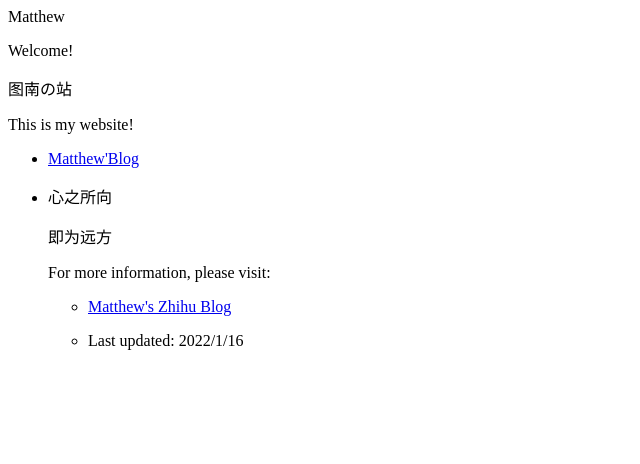
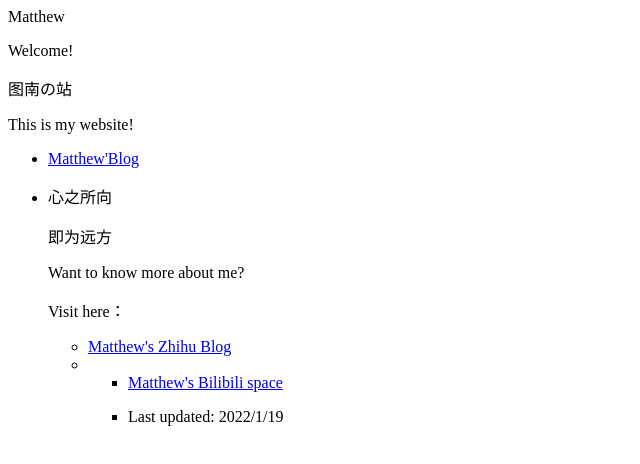
Before and after one commit to drtunanjiang/drtunanjiang.github.io, a plain HTML site: page index.html in a window 1280 px wide. Shown: the whole page, without its empty margins (0-640 px from the left). Drawn offline with Linux system fonts and the light colour scheme.

Commit message:
Update index.html

```diff
--- a/index.html
+++ b/index.html
@@ -16,8 +16,11 @@
 <p>                                                               即为远方
 
 
-<p>For more information, please visit:
+<p>Want to know more about me?
+  <p> Visit here：
 <ul>
    <li><a href="https://www.zhihu.com/people/84cb03f5a14d662cb0f72de61ab7d38f">Matthew's Zhihu Blog</a><li>
+<ul>
+   <li><a href="https://space.bilibili.com/1726745842?share_medium=iphone&share_plat=ios&share_session_id=D1D1E0F4-7016-4B8F-9486-2B2410C5F469&share_source=COPY&share_tag=s_i&timestamp=1642604875&unique_k=VQR4xHV">Matthew's Bilibili space</a><li>
 <p>Last updated:
-                2022/1/16
+                2022/1/19
```
